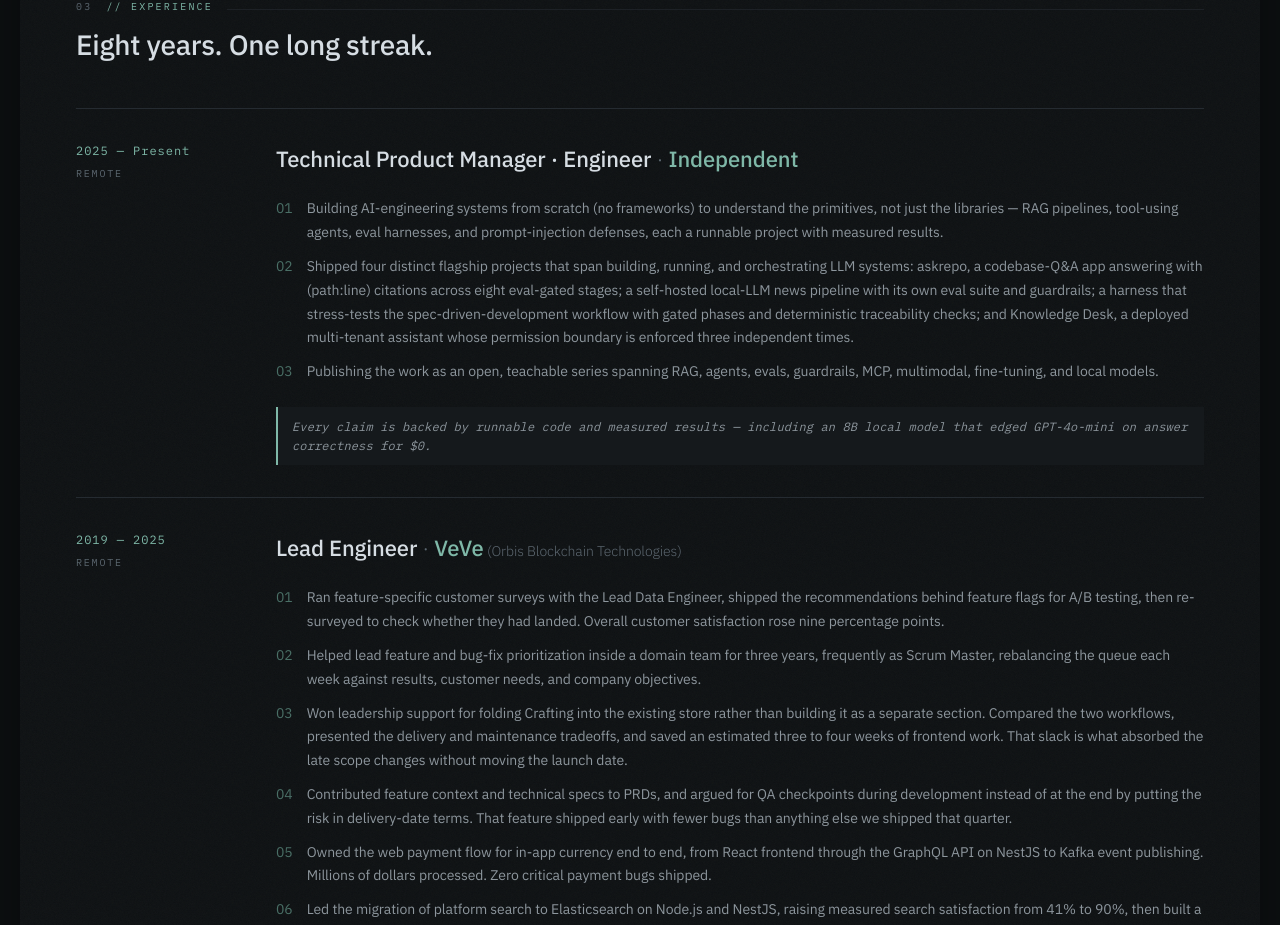
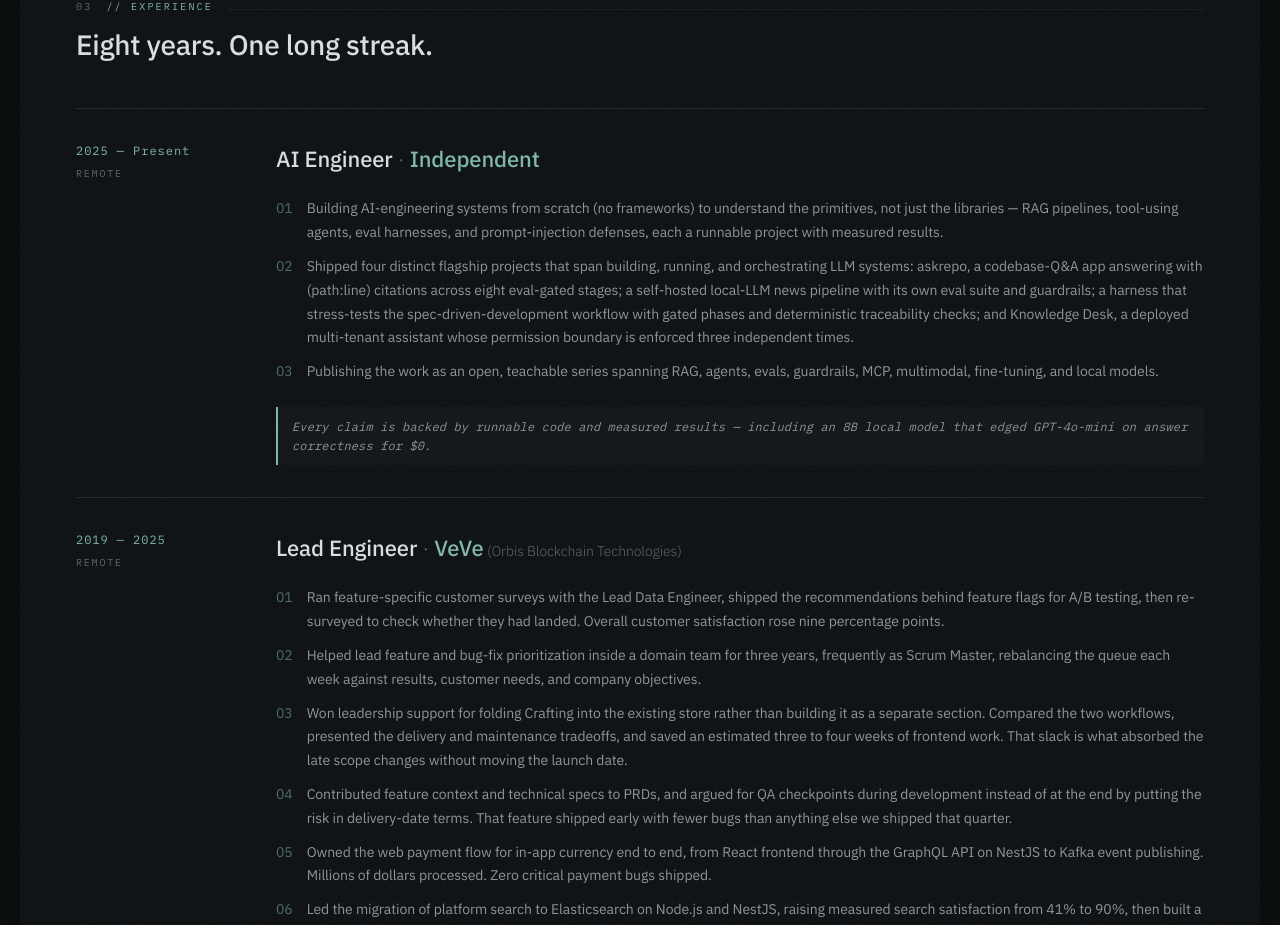
Before and after one commit to alexvervloet/PersonalWebsite, a React (Vite) app: page / in a window 1280 px wide. Shown: the part 3594-4519 px from the top of the page. Built offline with nearby package versions, Linux system fonts and the light colour scheme.

Commit message:
fix: restore the Independent role clobbered by a substring sed

```diff
--- a/src/data.ts
+++ b/src/data.ts
@@ -57,7 +57,7 @@ export const DATA = {
     {
       co: 'Independent',
       parent: undefined,
-      role: 'Technical Product Manager · Engineer',
+      role: 'AI Engineer',
       period: '2025 — Present',
       place: 'Remote',
       bullets: [
```
